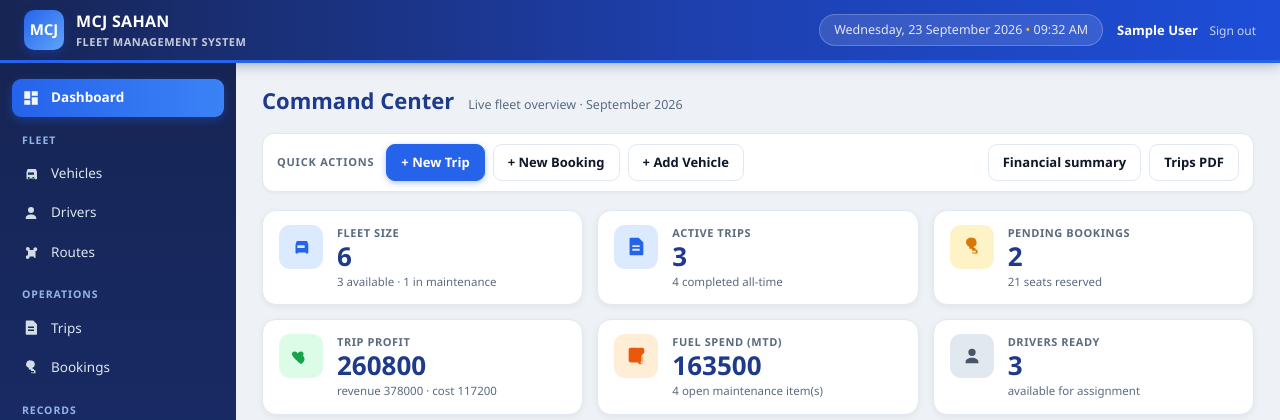
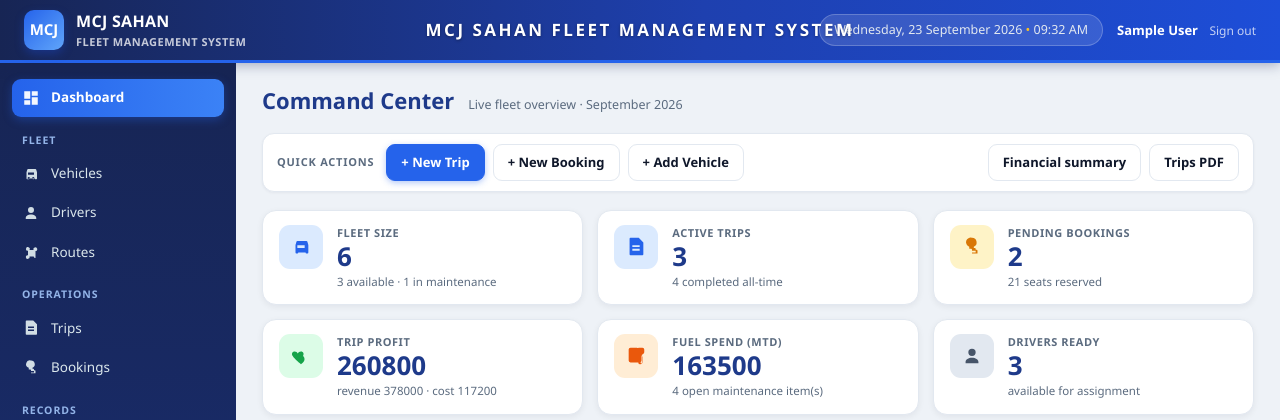
Before and after one commit to mcjawale/sahan, a Flask app: page / in a window 1280 px wide. Shown: the top 420 px of the page. Run offline with Flask 3, Linux system fonts and the light colour scheme; the visitor is signed in with stand-in values (Sample User, id 1); data comes from the database, SQL or seed files in the repository.

Commit message:
Add centered system title bar to header

```diff
--- a/static/css/style.css
+++ b/static/css/style.css
@@ -51,6 +51,20 @@ a:hover { text-decoration: underline; }
   top: 0;
   z-index: 50;
   box-shadow: 0 2px 12px rgba(23, 37, 84, .35);
+}
+
+.title-bar-title {
+  position: absolute;
+  left: 50%;
+  transform: translateX(-50%);
+  color: #fff;
+  font-weight: 800;
+  font-size: 17px;
+  letter-spacing: 2.5px;
+  text-transform: uppercase;
+  text-shadow: 0 1px 3px rgba(0,0,0,.35);
+  white-space: nowrap;
+  pointer-events: none;
 }
 
 .brand-lockup { display: flex; align-items: center; gap: 12px; }
@@ -321,6 +335,7 @@ td.num, th.num { text-align: right; font-variant-numeric: tabular-nums; }
   .nav-group { display: none; }
   .main { padding: 16px; }
   .topbar { padding: 8px 14px; }
+  .title-bar-title { display: none; }
 }
 
 /* ---------- Print ---------- */
--- a/templates/base.html
+++ b/templates/base.html
@@ -18,6 +18,7 @@
         <div class="brand-sub">Fleet Management System</div>
       </div>
     </div>
+    <div class="title-bar-title">{{ APP_NAME | upper }}</div>
     <div class="topbar-right">
       <div class="date-chip">{{ now.strftime('%A, %d %B %Y') }} <span class="dot">&#8226;</span> {{ now.strftime('%I:%M %p') }}</div>
       <div class="user-chip">{{ g.user_name or 'Operator' }} <a href="{{ url_for('auth.logout') }}" title="Logout">Sign out</a></div>
```
